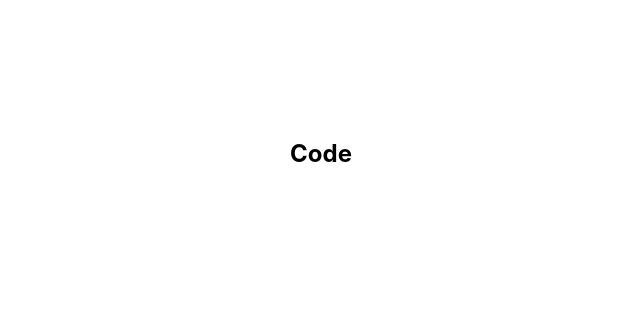
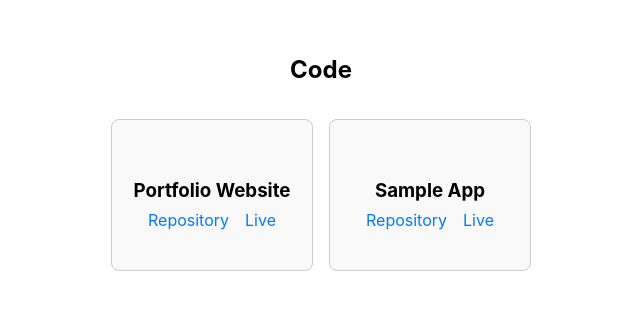
Before and after one commit to liamkernan/liamkernanonline, a React (Create React App) app: page /code in a window 1280 px wide. Shown: the part 247-556 px from the top of the page, without its empty margins (319-959 px from the left). Built offline with nearby package versions, Linux system fonts and the light colour scheme.

Commit message:
Add project boxes on code page

```diff
--- /dev/null
+++ b/src/pages/CodePage.css
@@ -0,0 +1,37 @@
+.projects-grid {
+  display: flex;
+  flex-wrap: wrap;
+  gap: 1rem;
+  justify-content: center;
+  margin-top: 1rem;
+}
+
+.project-card {
+  display: flex;
+  flex-direction: column;
+  align-items: center;
+  justify-content: center;
+  width: 200px;
+  height: 150px;
+  border: 1px solid #ccc;
+  border-radius: 8px;
+  background-color: #f9f9f9;
+}
+
+.project-card h3 {
+  margin-bottom: 0.5rem;
+}
+
+.card-links {
+  display: flex;
+  gap: 1rem;
+}
+
+.card-links a {
+  text-decoration: none;
+  color: #007bff;
+}
+
+.card-links a:hover {
+  text-decoration: underline;
+}
--- a/src/pages/CodePage.js
+++ b/src/pages/CodePage.js
@@ -1,10 +1,39 @@
 import "./PageStyles.css";
+import "./CodePage.css";
 import React from 'react';
+
+const projects = [
+  {
+    title: "Portfolio Website",
+    repo: "https://github.com/example/portfolio",
+    live: "https://example.com"
+  },
+  {
+    title: "Sample App",
+    repo: "https://github.com/example/sample-app",
+    live: "https://sample.example.com"
+  }
+];
 
 function CodePage() {
   return (
     <div className="page-container">
       <h2>Code</h2>
+      <div className="projects-grid">
+        {projects.map((project) => (
+          <div key={project.title} className="project-card">
+            <h3>{project.title}</h3>
+            <div className="card-links">
+              <a href={project.repo} target="_blank" rel="noopener noreferrer">
+                Repository
+              </a>
+              <a href={project.live} target="_blank" rel="noopener noreferrer">
+                Live
+              </a>
+            </div>
+          </div>
+        ))}
+      </div>
     </div>
   );
 }
```
